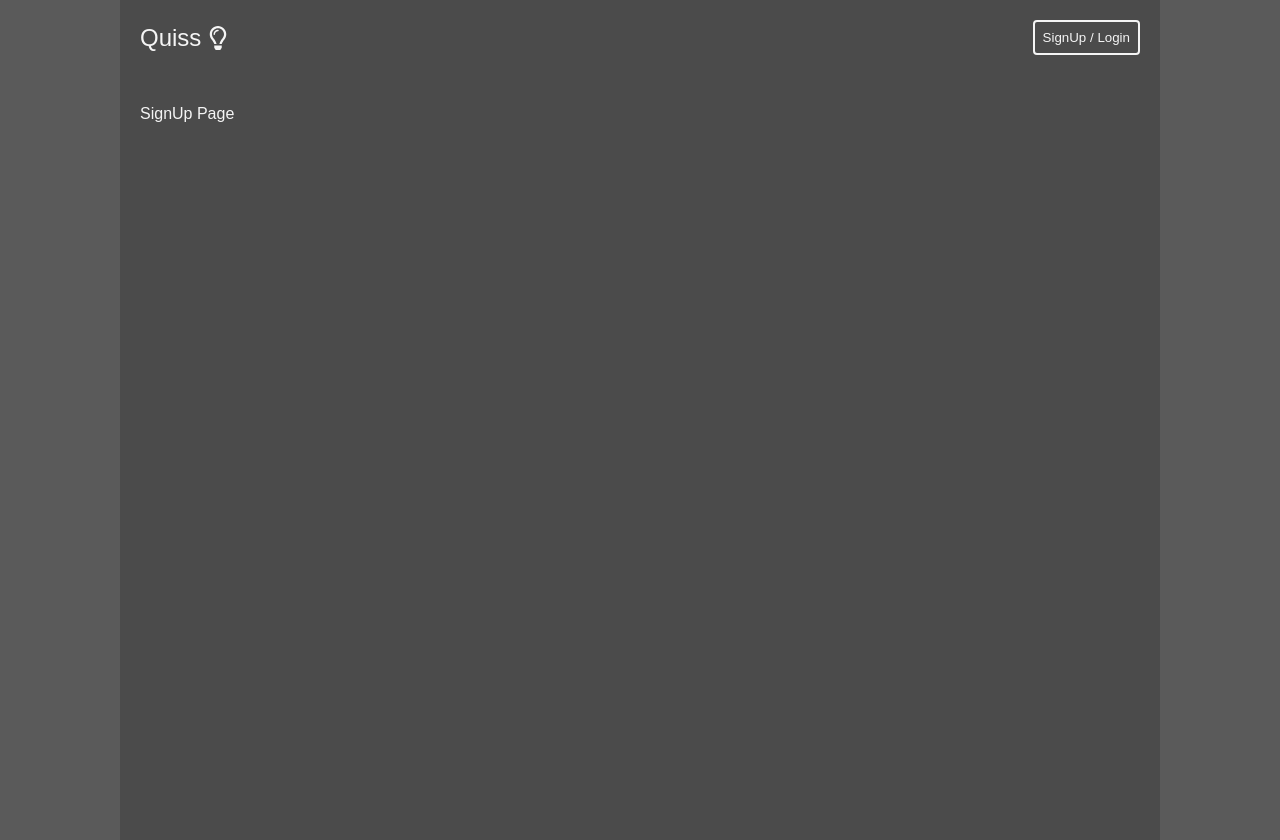
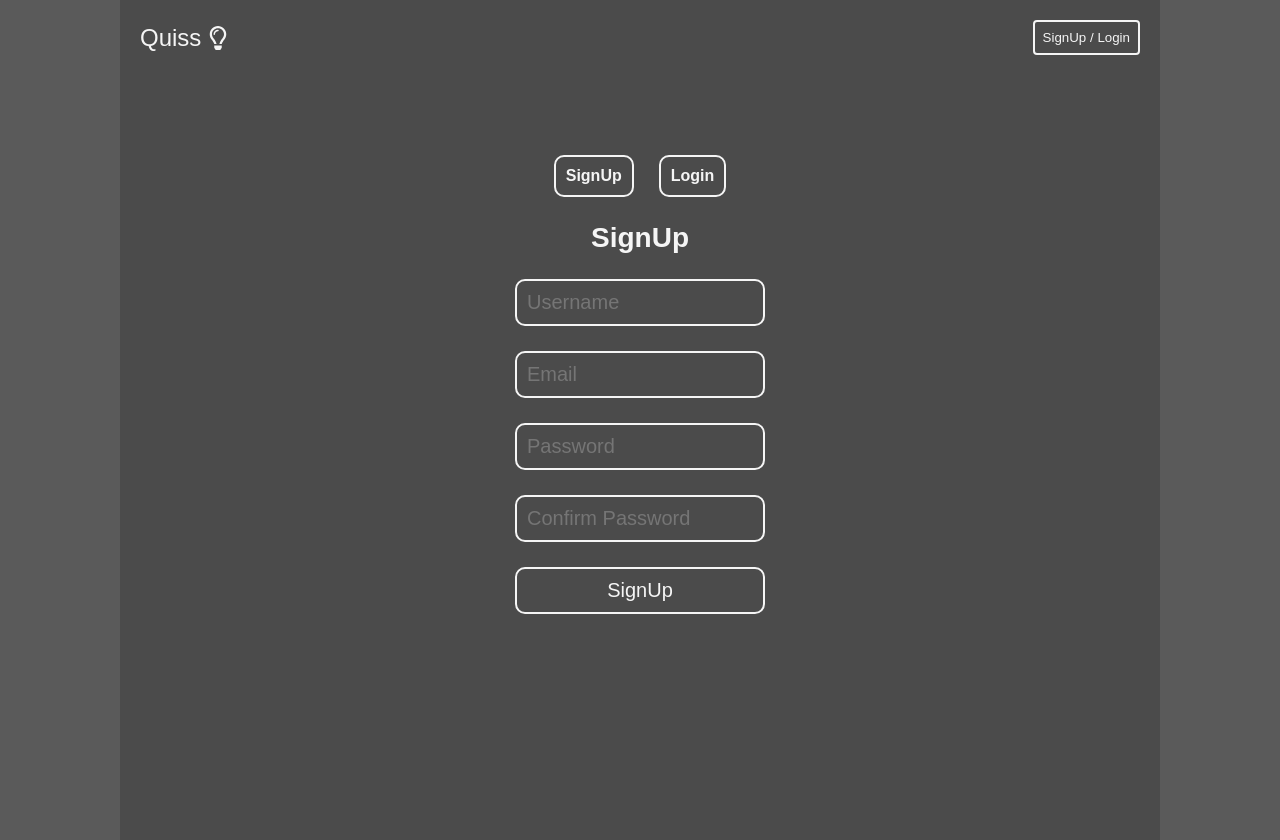
Before and after one commit to Tunamu/Web-Programming-Assignment, a React (Create React App) app in the folder frontend/: page /SignUp in a window 1280 px wide. Built offline with nearby package versions, Linux system fonts and the light colour scheme; the HTML template or start-up script is replaced by a standard one.

Commit message:
added signup and login frontend

```diff
--- a/frontend/src/pages/NavBar.css
+++ b/frontend/src/pages/NavBar.css
@@ -17,6 +17,10 @@
     cursor: pointer;
 }
 
+.SignUp-Login-Btn:hover{
+    background: rgb(193, 192, 192);
+}
+
 .NavBar-Left:active, .SignUp-Login-Btn:active{
     color: white;
     cursor: wait;
--- a/frontend/src/pages/SignUpPage.css
+++ b/frontend/src/pages/SignUpPage.css
@@ -0,0 +1,53 @@
+.SignUpPage{
+    display: flex;
+    flex-direction: column;
+    align-items: center;
+    margin-top: 100px;
+    gap: 25px;
+}
+
+.Button-Section{
+    width: 100%;
+    display: flex;
+    flex-direction: row;
+    justify-content: center;
+    gap: 25px;
+}
+
+.Button-Section button{
+    box-sizing: border-box;
+    font-size: 16px;
+    font-weight: bold;
+    padding: 10px;
+    border: 2px solid whitesmoke;
+    border-radius: 10px;
+    background: none;
+    color: whitesmoke;
+}
+
+.SignUpPage input, .Confirm-Button{
+    box-sizing: border-box;
+    width: 250px;
+    height: auto;
+    font-size: 20px;
+    padding: 10px;
+    border: 2px solid whitesmoke;
+    border-radius: 10px;
+    background: none;
+    color: whitesmoke;
+}
+
+.SignUpPage h2{
+    font-size: 28px;
+}
+
+.Button-Section button:hover, .Confirm-Button:hover{
+    background: rgb(193, 192, 192);
+    cursor: pointer;
+}
+
+.Button-Section button:active, .Confirm-Button:active{
+    color: white;
+    cursor: wait;
+    border-color: rgb(70,70,70);
+}
--- a/frontend/src/pages/SignUpPage.js
+++ b/frontend/src/pages/SignUpPage.js
@@ -1,5 +1,5 @@
 import './SignUpPage.css'
-import {useState} from "react";
+import {useEffect, useState} from "react";
 
 function SignUpPage() {
     const [UserInfo, setUserInfo] = useState({
@@ -9,11 +9,69 @@ function SignUpPage() {
         password_confirmation: "",
     });
 
+    const [isSignUpPart, setIsSignUpPart] = useState(true);
+
+    useEffect(() => {
+        if(isSignUpPart){
+
+        }
+    }, [isSignUpPart]);
+
+    function handleLogin(e){
+        console.log(e)
+    }
+
+    function handleSignUp(e){
+        console.log(e)
+    }
+
     return (
-        <div>
-            SignUp Page
+        <div className={"SignUpPage"}>
+            <div className={"Button-Section"}>
+                <button onClick={() => setIsSignUpPart(true)}>SignUp</button>
+                <button onClick={() => setIsSignUpPart(false)}>Login</button>
+            </div>
+
+            {isSignUpPart ? (
+                <>
+                    <h2>SignUp</h2>
+                    <input
+                        placeholder={"Username"}
+                        onChange={(e) => setUserInfo({...UserInfo, username: e.target.value})}
+                    />
+                    <input
+                        placeholder={"Email"}
+                        onChange={(e) => setUserInfo({...UserInfo, email: e.target.value})}
+                    />
+                    <input
+                        type="password"
+                        placeholder={"Password"}
+                        onChange={(e) => setUserInfo({...UserInfo, password: e.target.value})}
+                    />
+                    <input
+                        type="password"
+                        placeholder={"Confirm Password"}
+                        onChange={(e) => setUserInfo({...UserInfo, password_confirmation: e.target.value})}
+                    />
+                    <button onClick={handleSignUp} className={"Confirm-Button"}>SignUp</button>
+                </>
+            ) : (
+                <>
+                    <h2>Login</h2>
+                    <input
+                        placeholder={"username"}
+                        onChange={(e) => setUserInfo({...UserInfo, username: e.target.value})}
+                    />
+                    <input
+                        type="password"
+                        placeholder={"Password"}
+                        onChange={(e) => setUserInfo({...UserInfo, password: e.target.value})}
+                    />
+                    <button onClick={handleLogin} className={"Confirm-Button"}>Login</button>
+                </>
+            )}
         </div>
-    )
+        )
 }
 
 export default SignUpPage;
```
